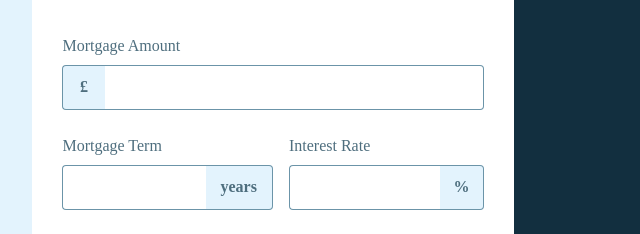
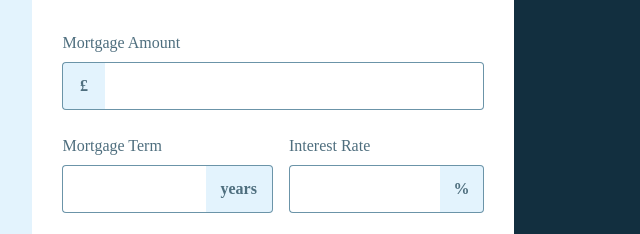
Before and after one commit to hyperavtr/mortgage-repayment-calculator, a plain HTML site: page index.html in a window 1280 px wide. Shown: the part 190-424 px from the top of the page, 126-766 px from the left. Drawn offline with Linux system fonts and the light colour scheme.

Commit message:
Fixed height in style.css

```diff
--- a/style.css
+++ b/style.css
@@ -142,7 +142,7 @@ body {
 	justify-content: center;
 	align-items: center;
 	transition: ease-in var(--trans-time);
-	height: 43px;
+	height: 46px;
 }
 
 .calc__wrapper-amount-input::before {
```
